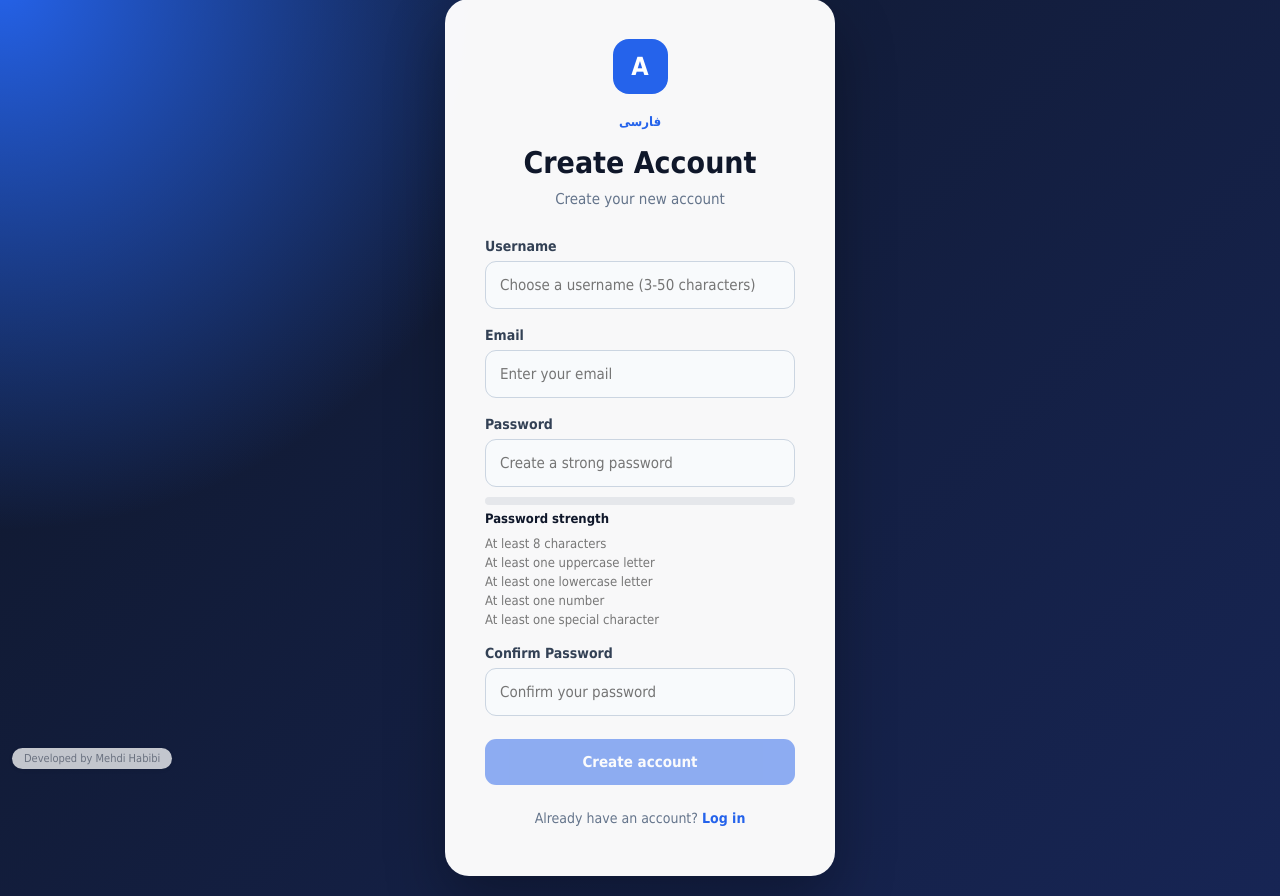
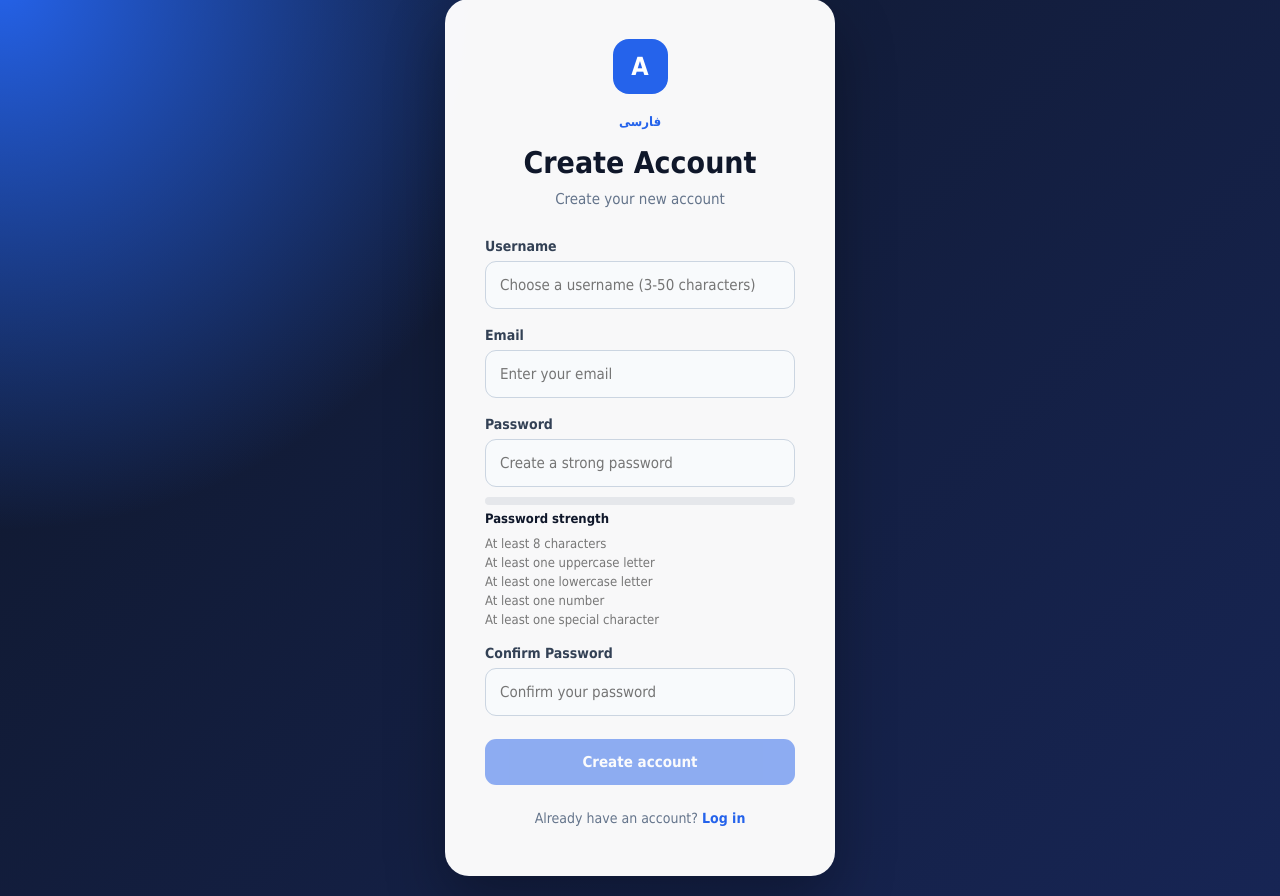
Before and after one commit to Mehdi-Habibi81/GCCPPProMax, a PHP site: page /auth/register.php in a window 1280 px wide. Shown: the part 21-917 px from the top of the page. Run offline with PHP 8.4, Linux system fonts and the light colour scheme; a stand-in replaces the project's code that opens the database connection; some web fonts are replaced.

Commit message:
Finalize

```diff
--- a/auth/register.php
+++ b/auth/register.php
@@ -107,7 +107,7 @@ if ($_SERVER['REQUEST_METHOD'] === 'POST') {
 
     <title><?php echo t('register_title'); ?></title>
 
-    <link rel="stylesheet" href="style.css?v=20260920">
+    <link rel="stylesheet" href="style.css">
 
     <style>
 
@@ -475,8 +475,6 @@ passwordConfirm.addEventListener('input', checkPasswordMatch);
 
 </script>
 
-<div class="site-signature">Developed by Mehdi Habibi</div>
-
 </body>
 
 </html>
```
